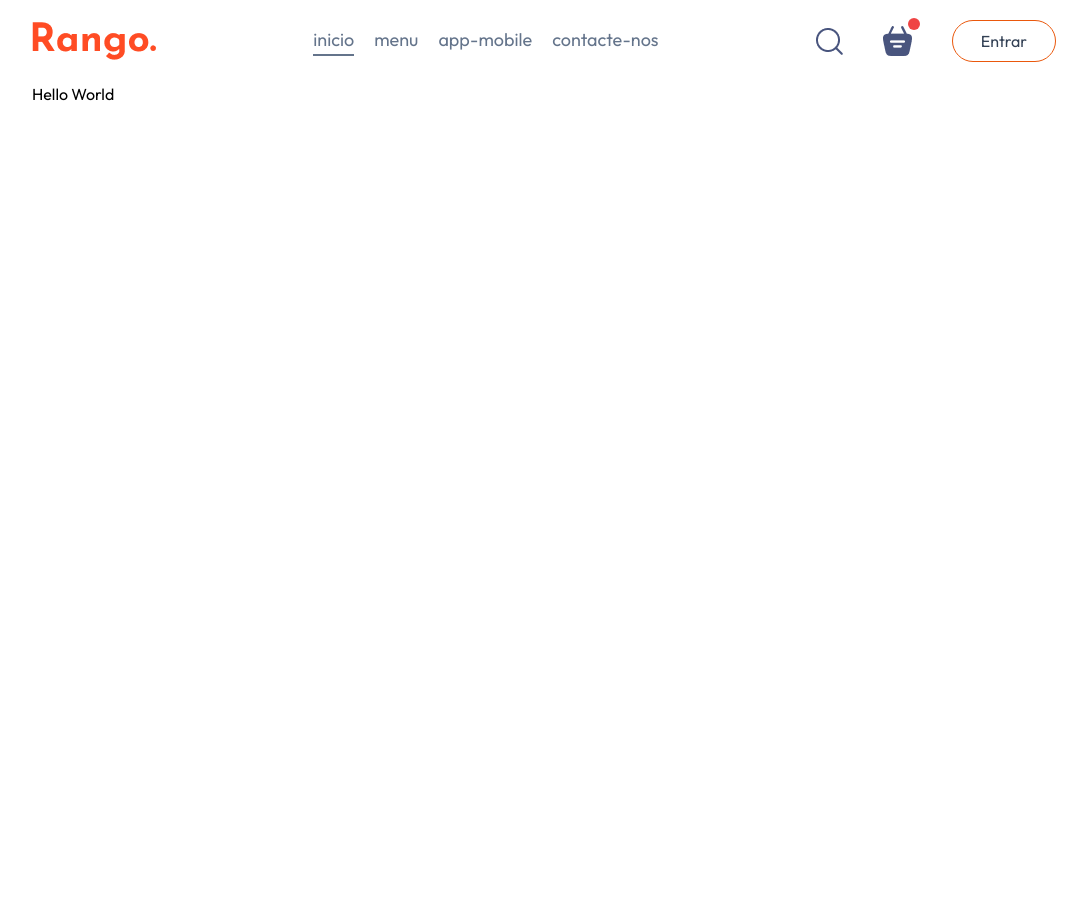
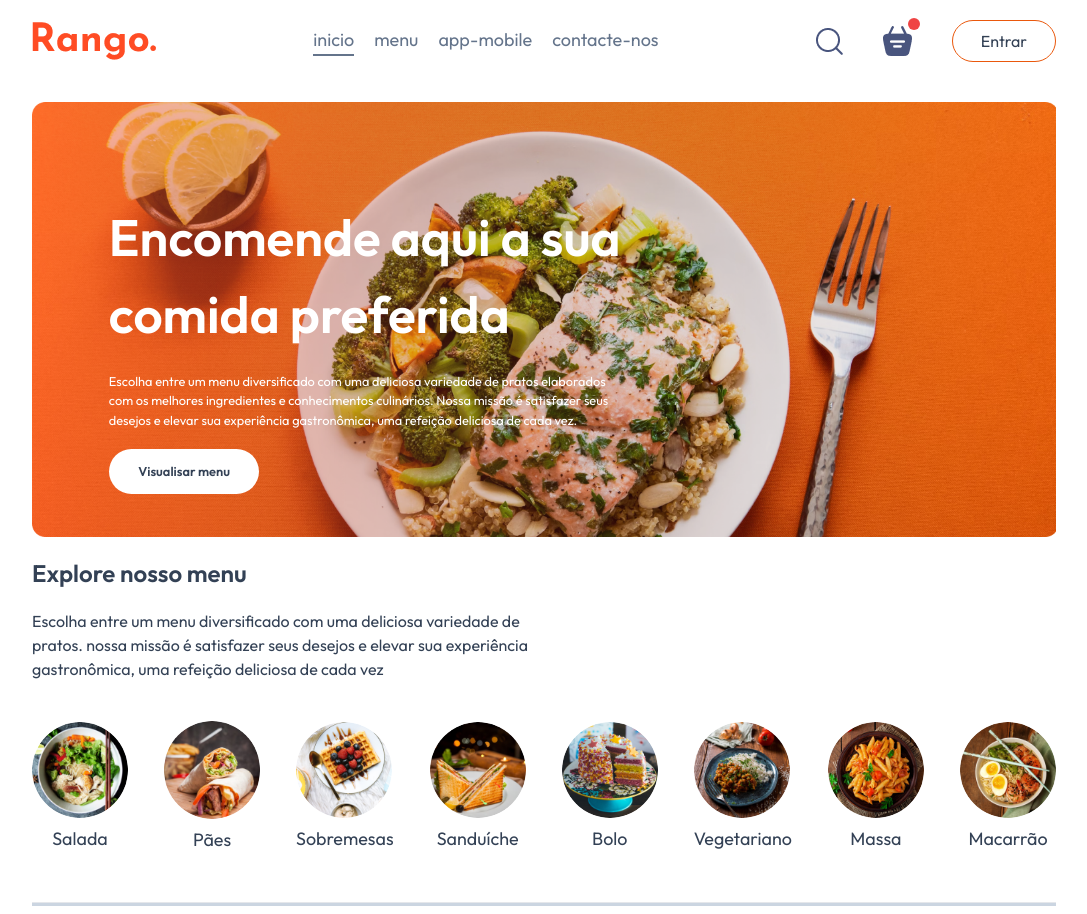
Before and after one commit to douglas-jpg/food-delivery, a React (Vite) app in the folder frontend/: page / in a window 1280 px wide. Shown: the whole page, without its empty margins (96-1183 px from the left). Before the commit the page ends 800 px from the top, so only its background shows below. Built offline with nearby package versions, Linux system fonts and the light colour scheme.

Commit message:
feat(frontend): add explore menu

```diff
--- a/frontend/src/App.tsx
+++ b/frontend/src/App.tsx
@@ -1,10 +1,19 @@
-import Navbar from "./components/Navbar/Navbar";
+import { Route, Routes } from 'react-router-dom';
+import Navbar from './components/Navbar/Navbar';
+import Home from './pages/Home/Home';
+import Cart from './pages/Cart/Cart';
+import PlaceOrder from './pages/PlaceOrder/PlaceOrder';
 
 function App() {
+
     return (
-        <div className="w-4/5 mx-auto font-outfit">
-        <Navbar/>
-            <h1>Hello World</h1>
+        <div className='w-4/5 mx-auto font-outfit'>
+            <Navbar />
+            <Routes>
+                <Route path='/' element={<Home />} />
+                <Route path='/cart' element={<Cart />} />
+                <Route path='/order' element={<PlaceOrder />} />
+            </Routes>
         </div>
     );
 }
--- a/frontend/src/assets/assets.ts
+++ b/frontend/src/assets/assets.ts
@@ -1,7 +1,7 @@
 import basket_icon from './basket_icon.png';
 import logo from './logo.png';
-import header_img from './header_img.png';
 import search_icon from './search_icon.png';
+
 import menu_1 from './menu_1.png';
 import menu_2 from './menu_2.png';
 import menu_3 from './menu_3.png';
@@ -60,10 +60,27 @@ import bag_icon from './bag_icon.png';
 import logout_icon from './logout_icon.png';
 import parcel_icon from './parcel_icon.png';
 
-export const assets = {
+export type AssetImages = {
+    [key: string]: string;
+};
+
+export type MenuItem = {
+    menu_name: string;
+    menu_image: string;
+};
+
+export type FoodItem = {
+    _id: string;
+    name: string;
+    image: string;
+    price: number;
+    description: string;
+    category: string;
+};
+
+export const assets: AssetImages = {
     logo,
     basket_icon,
-    header_img,
     search_icon,
     rating_starts,
     add_icon_green,
@@ -82,239 +99,239 @@ export const assets = {
     parcel_icon,
 };
 
-export const menu_list = [
+export const menu_list: MenuItem[] = [
     {
-        menu_name: 'Salad',
+        menu_name: 'Salada',
         menu_image: menu_1,
     },
     {
-        menu_name: 'Rolls',
+        menu_name: 'Pães',
         menu_image: menu_2,
     },
     {
-        menu_name: 'Deserts',
+        menu_name: 'Sobremesas',
         menu_image: menu_3,
     },
     {
-        menu_name: 'Sandwich',
+        menu_name: 'Sanduíche',
         menu_image: menu_4,
     },
     {
-        menu_name: 'Cake',
+        menu_name: 'Bolo',
         menu_image: menu_5,
     },
     {
-        menu_name: 'Pure Veg',
+        menu_name: 'Vegetariano',
         menu_image: menu_6,
     },
     {
-        menu_name: 'Pasta',
+        menu_name: 'Massa',
         menu_image: menu_7,
     },
     {
-        menu_name: 'Noodles',
+        menu_name: 'Macarrão',
         menu_image: menu_8,
     },
 ];
 
-export const food_list = [
+export const food_list: FoodItem[] = [
     {
         _id: '1',
-        name: 'Greek salad',
+        name: 'Salada Grega',
         image: food_1,
         price: 12,
         description:
-            'Food provides essential nutrients for overall health and well-being',
-        category: 'Salad',
+            'A comida fornece nutrientes essenciais para a saúde geral e o bem-estar',
+        category: 'Salada',
     },
     {
         _id: '2',
-        name: 'Veg salad',
+        name: 'Salada Vegana',
         image: food_2,
         price: 18,
         description:
-            'Food provides essential nutrients for overall health and well-being',
-        category: 'Salad',
+            'A comida fornece nutrientes essenciais para a saúde geral e o bem-estar',
+        category: 'Salada',
     },
     {
         _id: '3',
-        name: 'Clover Salad',
+        name: 'Salada de Trevo',
         image: food_3,
         price: 16,
         description:
-            'Food provides essential nutrients for overall health and well-being',
-        category: 'Salad',
+            'A comida fornece nutrientes essenciais para a saúde geral e o bem-estar',
+        category: 'Salada',
     },
     {
         _id: '4',
-        name: 'Chicken Salad',
+        name: 'Salada de Frango',
         image: food_4,
         price: 24,
         description:
-            'Food provides essential nutrients for overall health and well-being',
-        category: 'Salad',
+            'A comida fornece nutrientes essenciais para a saúde geral e o bem-estar',
+        category: 'Salada',
     },
     {
         _id: '5',
-        name: 'Lasagna Rolls',
+        name: 'Rocambole de Lasanha',
         image: food_5,
         price: 14,
         description:
-            'Food provides essential nutrients for overall health and well-being',
-        category: 'Rolls',
+            'A comida fornece nutrientes essenciais para a saúde geral e o bem-estar',
+        category: 'Pães',
     },
     {
         _id: '6',
-        name: 'Peri Peri Rolls',
+        name: 'Rocambole de Peri Peri',
         image: food_6,
         price: 12,
         description:
-            'Food provides essential nutrients for overall health and well-being',
-        category: 'Rolls',
+            'A comida fornece nutrientes essenciais para a saúde geral e o bem-estar',
+        category: 'Pães',
     },
     {
         _id: '7',
-        name: 'Chicken Rolls',
+        name: 'Rocambole de Frango',
         image: food_7,
         price: 20,
         description:
-            'Food provides essential nutrients for overall health and well-being',
-        category: 'Rolls',
+            'A comida fornece nutrientes essenciais para a saúde geral e o bem-estar',
+        category: 'Pães',
     },
     {
         _id: '8',
-        name: 'Veg Rolls',
+        name: 'Rocambole Vegano',
         image: food_8,
         price: 15,
         description:
-            'Food provides essential nutrients for overall health and well-being',
-        category: 'Rolls',
+            'A comida fornece nutrientes essenciais para a saúde geral e o bem-estar',
+        category: 'Pães',
     },
     {
         _id: '9',
-        name: 'Ripple Ice Cream',
+        name: 'Sorvete de Ripple',
         image: food_9,
         price: 14,
         description:
-            'Food provides essential nutrients for overall health and well-being',
-        category: 'Deserts',
+            'A comida fornece nutrientes essenciais para a saúde geral e o bem-estar',
+        category: 'Sobremesas',
     },
     {
         _id: '10',
-        name: 'Fruit Ice Cream',
+        name: 'Sorvete de Frutas',
         image: food_10,
         price: 22,
         description:
-            'Food provides essential nutrients for overall health and well-being',
-        category: 'Deserts',
+            'A comida fornece nutrientes essenciais para a saúde geral e o bem-estar',
+        category: 'Sobremesas',
     },
     {
         _id: '11',
-        name: 'Jar Ice Cream',
+        name: 'Sorvete de Jarra',
         image: food_11,
         price: 10,
         description:
-            'Food provides essential nutrients for overall health and well-being',
-        category: 'Deserts',
+            'A comida fornece nutrientes essenciais para a saúde geral e o bem-estar',
+        category: 'Sobremesas',
     },
     {
         _id: '12',
-        name: 'Vanilla Ice Cream',
+        name: 'Sorvete de Baunilha',
         image: food_12,
         price: 12,
         description:
-            'Food provides essential nutrients for overall health and well-being',
-        category: 'Deserts',
+            'A comida fornece nutrientes essenciais para a saúde geral e o bem-estar',
+        category: 'Sobremesas',
     },
     {
         _id: '13',
-        name: 'Chicken Sandwich',
+        name: 'Sanduíche de Frango',
         image: food_13,
         price: 12,
         description:
-            'Food provides essential nutrients for overall health and well-being',
-        category: 'Sandwich',
+            'A comida fornece nutrientes essenciais para a saúde geral e o bem-estar',
+        category: 'Sanduíche',
     },
     {
         _id: '14',
-        name: 'Vegan Sandwich',
+        name: 'Sanduíche Vegano',
         image: food_14,
         price: 18,
         description:
-            'Food provides essential nutrients for overall health and well-being',
-        category: 'Sandwich',
+            'A comida fornece nutrientes essenciais para a saúde geral e o bem-estar',
+        category: 'Sanduíche',
     },
     {
         _id: '15',
-        name: 'Grilled Sandwich',
+        name: 'Sanduíche Grelhado',
         image: food_15,
         price: 16,
         description:
-            'Food provides essential nutrients for overall health and well-being',
-        category: 'Sandwich',
+            'A comida fornece nutrientes essenciais para a saúde geral e o bem-estar',
+        category: 'Sanduíche',
     },
     {
         _id: '16',
-        name: 'Bread Sandwich',
+        name: 'Sanduíche de Pão',
         image: food_16,
         price: 24,
         description:
-            'Food provides essential nutrients for overall health and well-being',
-        category: 'Sandwich',
+            'A comida fornece nutrientes essenciais para a saúde geral e o bem-estar',
+        category: 'Sanduíche',
     },
     {
         _id: '17',
-        name: 'Cup Cake',
+        name: 'Cupcake',
         image: food_17,
         price: 14,
         description:
-            'Food provides essential nutrients for overall health and well-being',
-        category: 'Cake',
+            'A comida fornece nutrientes essenciais para a saúde geral e o bem-estar',
+        category: 'Bolo',
     },
     {
         _id: '18',
-        name: 'Vegan Cake',
+        name: 'Bolo Vegano',
         image: food_18,
         price: 12,
         description:
-            'Food provides essential nutrients for overall health and well-being',
-        category: 'Cake',
+            'A comida fornece nutrientes essenciais para a saúde geral e o bem-estar',
+        category: 'Bolo',
     },
     {
         _id: '19',
-        name: 'Butterscotch Cake',
+        name: 'Bolo de Caramelo',
         image: food_19,
         price: 20,
         description:
-            'Food provides essential nutrients for overall health and well-being',
-        category: 'Cake',
+            'A comida fornece nutrientes essenciais para a saúde geral e o bem-estar',
+        category: 'Bolo',
     },
     {
         _id: '20',
-        name: 'Sliced Cake',
+        name: 'Bolo Fatiado',
         image: food_20,
         price: 15,
         description:
-            'Food provides essential nutrients for overall health and well-being',
-        category: 'Cake',
+            'A comida fornece nutrientes essenciais para a saúde geral e o bem-estar',
+        category: 'Bolo',
     },
     {
         _id: '21',
-        name: 'Garlic Mushroom ',
+        name: 'Cogumelo Alho',
         image: food_21,
         price: 14,
         description:
-            'Food provides essential nutrients for overall health and well-being',
-        category: 'Pure Veg',
+            'A comida fornece nutrientes essenciais para a saúde geral e o bem-estar',
+        category: 'Vegetariano',
     },
     {
         _id: '22',
-        name: 'Fried Cauliflower',
+        name: 'Couve-flor Frita',
         image: food_22,
         price: 22,
         description:
-            'Food provides essential nutrients for overall health and well-being',
-        category: 'Pure Veg',
+            'A comida fornece nutrientes essenciais para a saúde geral e o bem-estar',
+        category: 'Vegetariano',
     },
     {
         _id: '23',
@@ -322,8 +339,8 @@ export const food_list = [
         image: food_23,
         price: 10,
         description:
-            'Food provides essential nutrients for overall health and well-being',
-        category: 'Pure Veg',
+            'A comida fornece nutrientes essenciais para a saúde geral e o bem-estar',
+        category: 'Vegetariano',
     },
     {
         _id: '24',
@@ -331,79 +348,79 @@ export const food_list = [
         image: food_24,
         price: 12,
         description:
-            'Food provides essential nutrients for overall health and well-being',
-        category: 'Pure Veg',
+            'A comida fornece nutrientes essenciais para a saúde geral e o bem-estar',
+        category: 'Vegetariano',
     },
     {
         _id: '25',
-        name: 'Cheese Pasta',
+        name: 'Pasta de Queijo',
         image: food_25,
         price: 12,
         description:
-            'Food provides essential nutrients for overall health and well-being',
-        category: 'Pasta',
+            'A comida fornece nutrientes essenciais para a saúde geral e o bem-estar',
+        category: 'Massa',
     },
     {
         _id: '26',
-        name: 'Tomato Pasta',
+        name: 'Pasta de Tomate',
         image: food_26,
         price: 18,
         description:
-            'Food provides essential nutrients for overall health and well-being',
-        category: 'Pasta',
+            'A comida fornece nutrientes essenciais para a saúde geral e o bem-estar',
+        category: 'Massa',
     },
     {
         _id: '27',
-        name: 'Creamy Pasta',
+        name: 'Pasta Cremosa',
         image: food_27,
         price: 16,
         description:
-            'Food provides essential nutrients for overall health and well-being',
-        category: 'Pasta',
+            'A comida fornece nutrientes essenciais para a saúde geral e o bem-estar',
+        category: 'Massa',
     },
     {
         _id: '28',
-        name: 'Chicken Pasta',
+        name: 'Pasta de Frango',
         image: food_28,
         price: 24,
         description:
-            'Food provides essential nutrients for overall health and well-being',
-        category: 'Pasta',
+            'A comida fornece nutrientes essenciais para a saúde geral e o bem-estar',
+        category: 'Massa',
     },
     {
         _id: '29',
-        name: 'Buttter Noodles',
+        name: 'Macarrão de Manteiga',
         image: food_29,
         price: 14,
         description:
-            'Food provides essential nutrients for overall health and well-being',
-        category: 'Noodles',
+            'A comida fornece nutrientes essenciais para a saúde geral e o bem-estar',
+        category: 'Macarrão',
     },
     {
         _id: '30',
-        name: 'Veg Noodles',
+        name: 'Macarrão Vegetariano',
         image: food_30,
         price: 12,
         description:
-            'Food provides essential nutrients for overall health and well-being',
-        category: 'Noodles',
+            'A comida fornece nutrientes essenciais para a saúde geral e o bem-estar',
+        category: 'Macarrão',
     },
     {
         _id: '31',
-        name: 'Somen Noodles',
+        name: 'Macarrão de Somen',
         image: food_31,
         price: 20,
         description:
-            'Food provides essential nutrients for overall health and well-being',
-        category: 'Noodles',
+            'A comida fornece nutrientes essenciais para a saúde geral e o bem-estar',
+        category: 'Macarrão',
     },
     {
         _id: '32',
-        name: 'Cooked Noodles',
+        name: 'Macarrão Cozido',
         image: food_32,
         price: 15,
         description:
-            'Food provides essential nutrients for overall health and well-being',
-        category: 'Noodles',
+            'A comida fornece nutrientes essenciais para a saúde geral e o bem-estar',
+        category: 'Macarrão',
     },
 ];
--- /dev/null
+++ b/frontend/src/components/ExploreMenu/ExploreMenu.tsx
@@ -0,0 +1,38 @@
+import { Dispatch } from 'react';
+import { menu_list } from '../../assets/assets';
+import Item from './Item';
+
+type PropsExploreMenu = {
+    category: string;
+    setCategory: Dispatch<string>;
+};
+
+const ExploreMenu = ({ category, setCategory }: PropsExploreMenu) => {
+    return (
+        <div id='explore-menu' className='flex flex-col gap-5'>
+            <h1 className='text-slate-700 text-2xl font-semibold'>
+                Explore nosso menu
+            </h1>
+            <p className='max-w-[50%] text-slate-700'>
+                Escolha entre um menu diversificado com uma deliciosa variedade
+                de pratos. nossa missão é satisfazer seus desejos e elevar sua
+                experiência gastronômica, uma refeição deliciosa de cada vez
+            </p>
+            <div className='flex justify-between items-center gap-7 text-center my-5 overflow-x-scroll'>
+                {menu_list.map((item, index) => {
+                    return (
+                        <Item
+                            key={index}
+                            item={item}
+                            category={category}
+                            setCategory={setCategory}
+                        />
+                    );
+                })}
+            </div>
+            <hr className='my-2 h-1 bg-slate-300' />
+        </div>
+    );
+};
+
+export default ExploreMenu;
--- /dev/null
+++ b/frontend/src/components/ExploreMenu/Item.tsx
@@ -0,0 +1,36 @@
+import { Dispatch } from 'react';
+import { MenuItem } from '../../assets/assets';
+
+type PropsItem = {
+    item: MenuItem;
+    category: string;
+    setCategory: Dispatch<string>;
+};
+
+const Item = ({ item, category, setCategory }: PropsItem) => {
+    return (
+        <div
+            onClick={() =>
+                setCategory(
+                    item.menu_name === category ? 'All' : item.menu_name
+                )
+            }
+            className='cursor-pointer'
+        >
+            <img
+                src={item.menu_image}
+                alt={item.menu_name}
+                className={`w-[7.5vw] min-w-20 rounded-full transition transform duration-300 ${
+                    category === item.menu_name
+                        ? 'border-4 border-orange-600 p-1'
+                        : ''
+                }`}
+            />
+            <p className='mt-2 text-slate-700 sm:text-[16px] md:text-[1.4vw]'>
+                {item.menu_name}
+            </p>
+        </div>
+    );
+};
+
+export default Item;
--- /dev/null
+++ b/frontend/src/components/Header/Header.tsx
@@ -0,0 +1,19 @@
+const Header = () => {
+    return (
+        <header className="h-[34vw] my-5 mx-auto bg-[url('../../../public/header_img.png')] bg-cover relative">
+            <div className="absolute flex flex-col items-start gap-[1.5vw] max-w-[50%] bottom-[10%] left-[6vw] text-white">
+                <h2 className="font-semibold md:text-[4vw] sm:text-[22px]">Encomende aqui a sua comida preferida</h2>
+                <p className="text-[1vw]">
+                    Escolha entre um menu diversificado com uma deliciosa
+                    variedade de pratos elaborados com os melhores ingredientes
+                    e conhecimentos culinários. Nossa missão é satisfazer seus
+                    desejos e elevar sua experiência gastronômica, uma refeição
+                    deliciosa de cada vez.
+                </p>
+                <button className="font-semibold text-slate-700 sm:text-[13px] md:text-[1vw] py-[1vw] px-[2.3vw] bg-white rounded-full">Visualisar menu</button>
+            </div>
+        </header>
+    );
+};
+
+export default Header;
--- /dev/null
+++ b/frontend/src/pages/Cart/Cart.tsx
@@ -0,0 +1,7 @@
+
+
+const Cart = () => {
+    return <div>Cart</div>;
+};
+
+export default Cart;
--- /dev/null
+++ b/frontend/src/pages/Home/Home.tsx
@@ -0,0 +1,16 @@
+import { useState } from 'react';
+import ExploreMenu from '../../components/ExploreMenu/ExploreMenu';
+import Header from '../../components/Header/Header';
+
+const Home = () => {
+    const [category, setCategory] = useState<string>('All');
+
+    return (
+        <div>
+            <Header />
+            <ExploreMenu category={category} setCategory={setCategory} />
+        </div>
+    );
+};
+
+export default Home;
--- /dev/null
+++ b/frontend/src/pages/PlaceOrder/PlaceOrder.tsx
@@ -0,0 +1,8 @@
+
+const PlaceOrder = () => {
+  return (
+    <div>PlaceOrder</div>
+  )
+}
+
+export default PlaceOrder
```
Also changed, not shown: frontend/public/header_img.png (renamed from frontend/src/assets/header_img.png).
